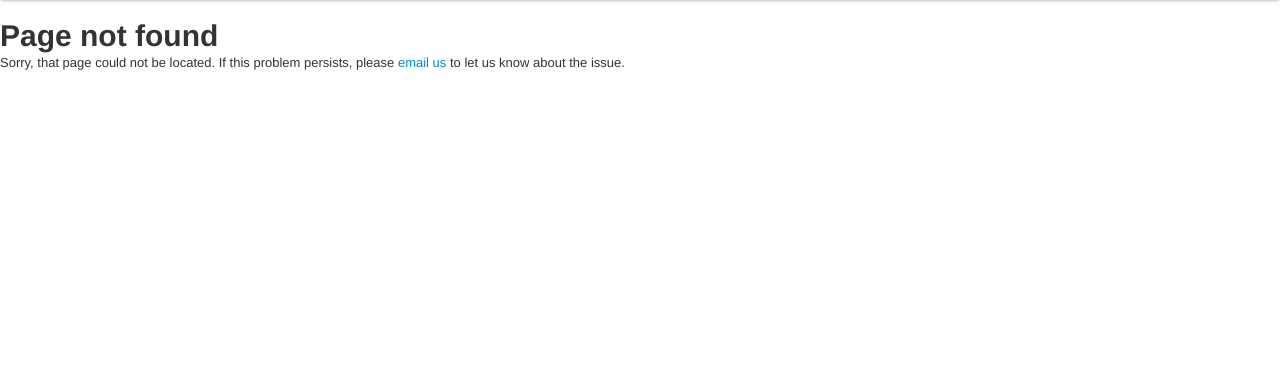
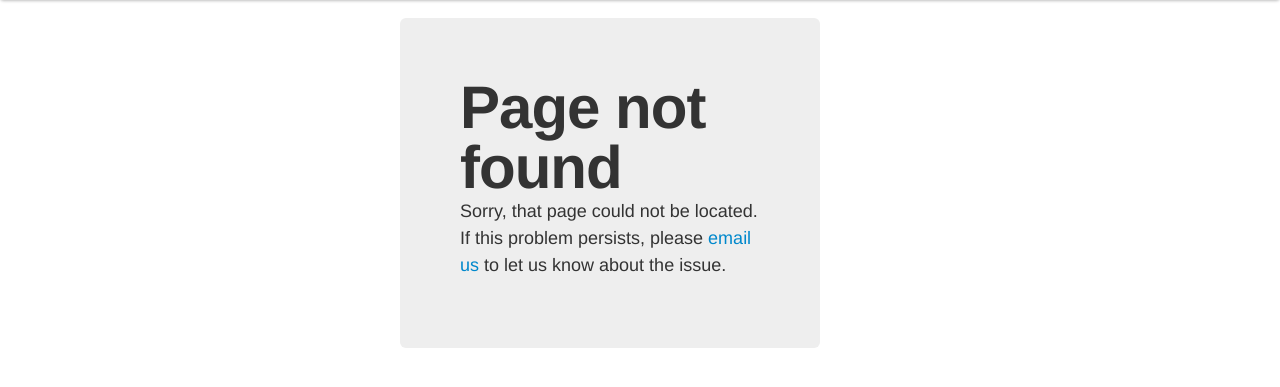
Before and after one commit to pipedreambomb/uninotes, a CakePHP app: the page made by app/views/pages/404.ctp in a window 1280 px wide. Shown: the part 40-427 px from the top of the page. Run offline with PHP 8.4 and a stand-in for CakePHP, Linux system fonts and the light colour scheme; the template is opened without the code that fills it, so the values that code supplies are empty; some libraries are stand-ins or nearby versions.

Commit message:
Brought 404 page style in line with rest of site

```diff
--- a/app/views/pages/404.ctp
+++ b/app/views/pages/404.ctp
@@ -1,6 +1,7 @@
-<div id="home">
+<div class="row">
+<div class="hero-unit span4 offset5">
 	<h1>Page not found</h1>
 
 	<p>Sorry, that page could not be located. If this problem persists, please <a href="mailto:g@georgenixon.co.uk">email us</a> to let us know about the issue.</p>
-
 </div>
+</div>
```
